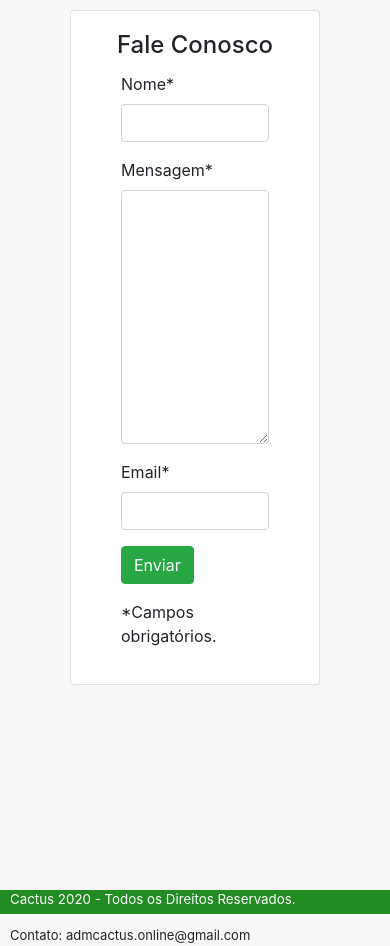
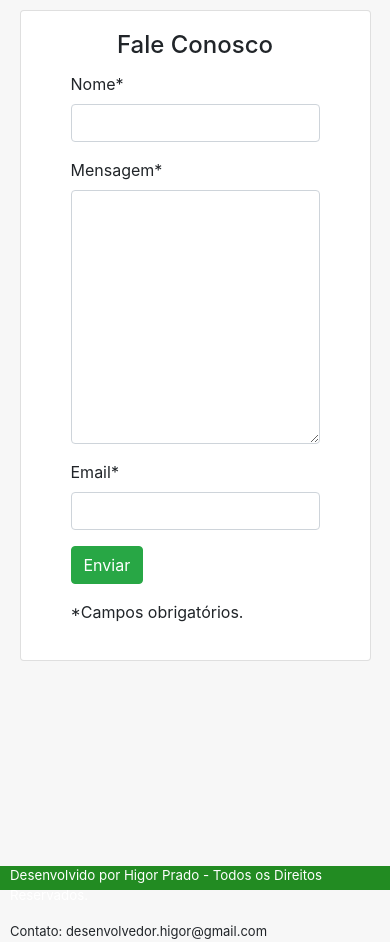
Before and after one commit to Higor23/EncontraPet, a Django app: page /faleConosco/ in a window 390 px wide. Shown: the part 86-1032 px from the top of the page. Run offline with Django 3.2, Linux system fonts and the light colour scheme; some libraries are stand-ins or nearby versions.

Commit message:
Melhorias do container-body responsivo

```diff
--- a/brecho/anuncios/models.py
+++ b/brecho/anuncios/models.py
@@ -41,9 +41,13 @@ class Anuncio(models.Model):
         ('Adotado', 'Adotado'),
         ('Outro', 'Outro'),
     )
+
+    # TERMOS_USO = {
+    #     ('Sim', 'Sim')
+    # }
     status = models.CharField(max_length=10, choices=STATUS)
     situacao = models.CharField(max_length=10, choices=SITUACAO, blank=True)
-    observacao = models.CharField(max_length=50, blank=True, default="")
+    observacao = models.TextField()
 
     categoria = models.CharField(max_length=12, choices=CATEGORIA)
 
@@ -69,6 +73,7 @@ class Anuncio(models.Model):
     foto_02 = models.FileField(blank=True)
     foto_03 = models.FileField(blank=True)
     foto_04 = models.FileField(blank=True)
+    # termos_uso =
 
     created_at = models.DateField(auto_now_add=True)
     updated_at = models.DateTimeField(auto_now=True)
--- a/brecho/anuncios/static/css/styles.css
+++ b/brecho/anuncios/static/css/styles.css
@@ -109,8 +109,8 @@ position: relative;
 
 /* Container-body */
 .container-body {
-    margin-left: 70px;
-    margin-right: 70px;
+    margin-left: 5%;
+    margin-right: 5%;
     margin-top: 10px;
     margin-bottom: 20px;
 
--- a/brecho/anuncios/templates/anuncios/msgConfirmacao.html
+++ b/brecho/anuncios/templates/anuncios/msgConfirmacao.html
@@ -7,6 +7,6 @@
 
 <p class="text-left">Mensagem enviada com sucesso!</p>
 
-<a href="/" class="text-left" id="msg-pagina-inicial"><p>Página Inicial</p></a>
+<a href="/" class="text-left" id="msg-pagina-inicial"><p>Voltar para a Página Inicial</p></a>
 
 {% endblock %}
--- a/brecho/anuncios/templates/base.html
+++ b/brecho/anuncios/templates/base.html
@@ -82,10 +82,10 @@
     <footer>
         <div class="rodape">
             <div class="texto-rodape">
-                <p>Cactus 2020 - Todos os Direitos Reservados.
+                <p>Desenvolvido por Higor Prado - Todos os Direitos Reservados.
                 </p>
             </div>
-        <p id="contato-cactus">Contato: admcactus.online@gmail.com</p>
+        <p id="contato-cactus">Contato: desenvolvedor.higor@gmail.com</p>
         </div>
 
     </footer>
--- a/brecho/anuncios/views.py
+++ b/brecho/anuncios/views.py
@@ -158,7 +158,7 @@ def faleConosco(request):
 
         if form.is_valid():
 
-            send_mail(nome, mensagem, email, ['cactusimpressoes@gmail.com'], fail_silently=False)
+            send_mail(nome, mensagem, email, ['desenvolvedor.higor@gmail.com'], fail_silently=False)
 
             # return redirect('/msgConfirmacao/')
             return render(request, 'anuncios/msgConfirmacao.html', {'form':form})
```
Also changed, not shown: brecho/anuncios/migrations/0018_auto_20200513_1832.py (added).
